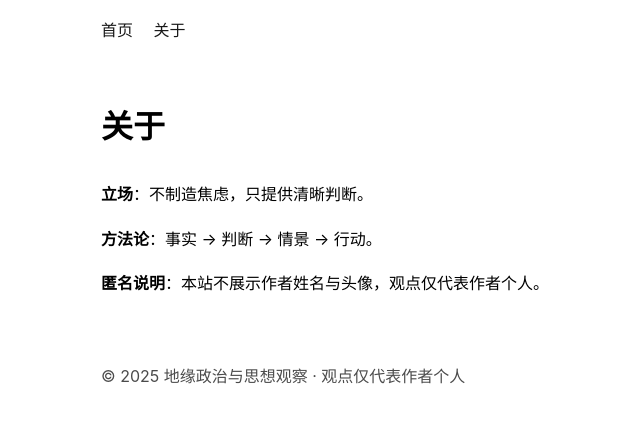
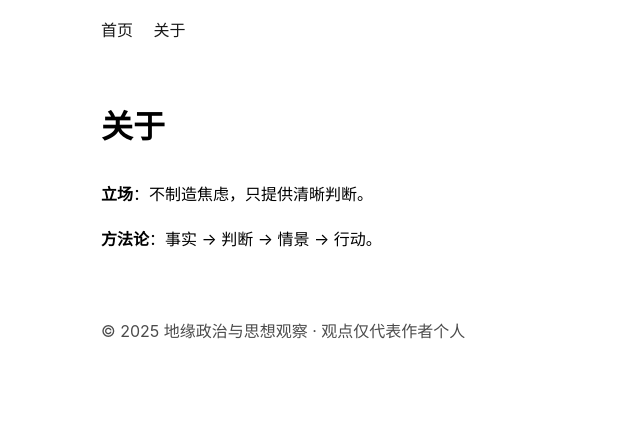
Before and after one commit to brucehho/strategic-observer, a Jekyll site: the page built from about.md, in a window 1280 px wide. Shown: the top 423 px of the page, without its empty margins (119-759 px from the left). Built offline with Jekyll 4.4.1, drawn with Linux system fonts in a browser that asks for light colours.

Commit message:
Update about.md

```diff
--- a/about.md
+++ b/about.md
@@ -7,5 +7,3 @@ permalink: /about/
 **立场**：不制造焦虑，只提供清晰判断。
 
 **方法论**：事实 → 判断 → 情景 → 行动。
-
-**匿名说明**：本站不展示作者姓名与头像，观点仅代表作者个人。
```
